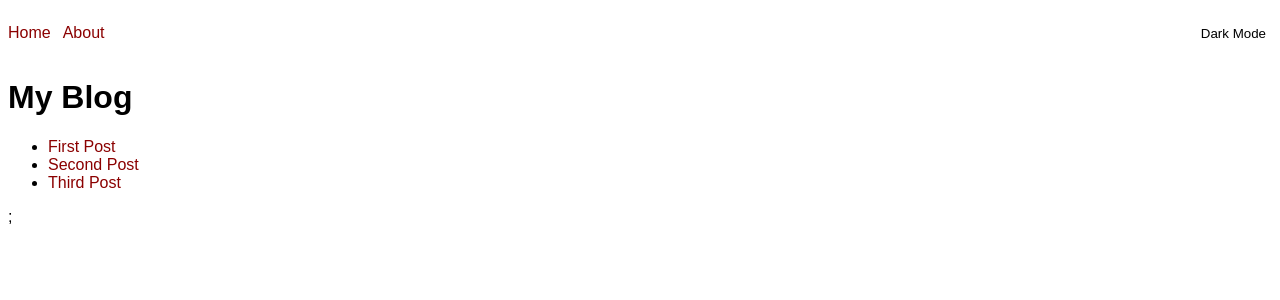
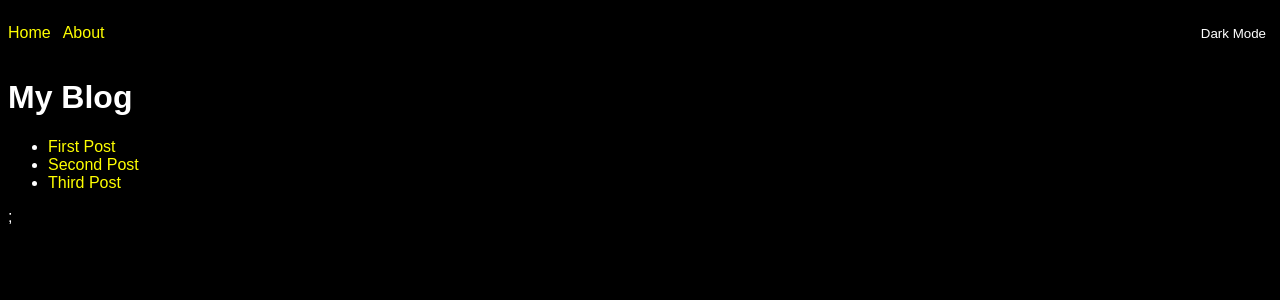
Before and after one commit to Gimhana-Dissanayake/next-blog-app, a Next.js app: page / in a window 1280 px wide. Shown: the top 300 px of the page. Built offline with nearby package versions, Linux system fonts and the light colour scheme.

Commit message:
29. dark mode styles

```diff
--- a/components/ThemeSwitch.js
+++ b/components/ThemeSwitch.js
@@ -19,6 +19,7 @@ function ThemeSwitch() {
           button {
             background: none;
             border: none;
+            color: inherit;
             cursor: pointer;
           }
         `}
--- a/styles/globals.css
+++ b/styles/globals.css
@@ -1,9 +1,26 @@
+
+/* Light Theme */
+:root{
+    --background-color:white;
+    --link-color:darkred;
+    --text-color:black;
+}
+
+/* Dark Theme */
+:root{
+    --background-color:black;
+    --link-color:yellow;
+    --text-color:white;
+}
+
 body{
     font-family: Arial, Helvetica, sans-serif;
+    background-color: var(--background-color);
+    color: var(--text-color);
 }
 
 a{
-    color:darkred;
+    color:var(--link-color);
     text-decoration:none
 }
 
```
